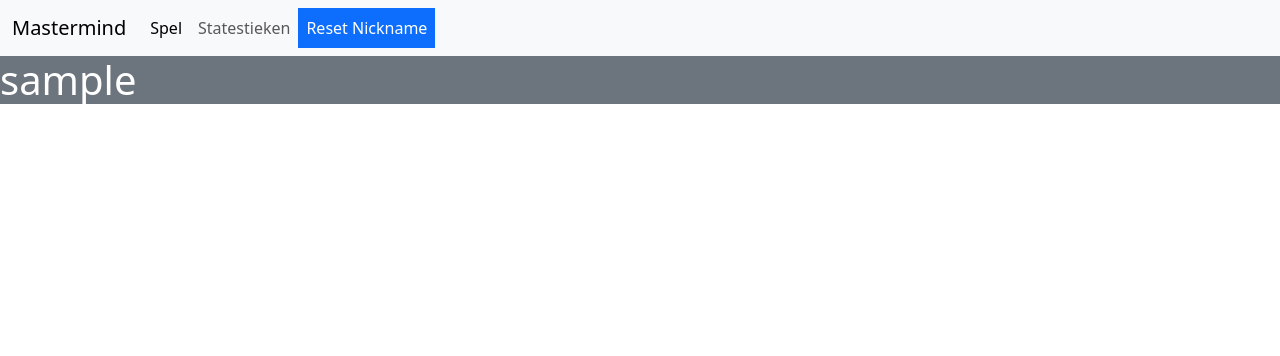
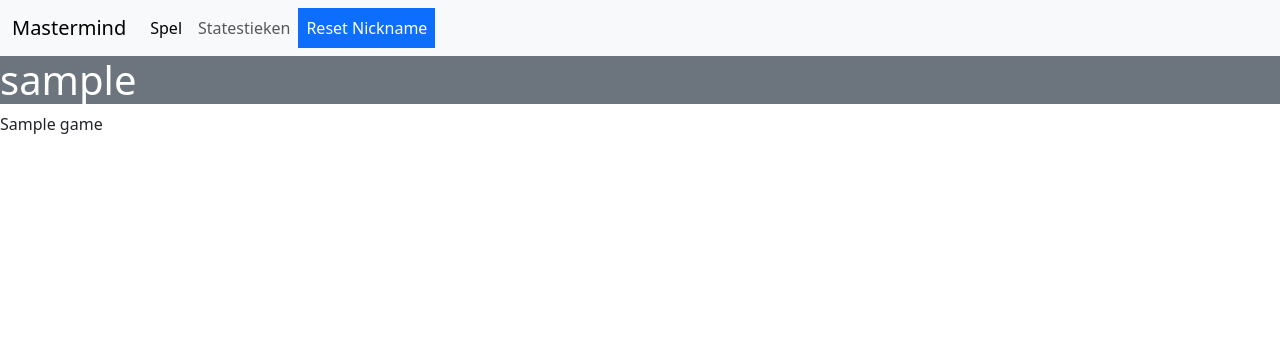
Before and after one commit to DerFranz33/python-herkansing-code, a Flask app: template mastermind-VM/templates/statistics.html in a window 1280 px wide. Shown: the top 356 px of the page. Run offline with Flask 3, Linux system fonts and the light colour scheme; the template is opened without the code that fills it: most values are stand-ins (such as "Sample title", 1, 10 or a date in 2020).

Commit message:
dunder method works

```diff
--- a/mastermind-VM/main.py
+++ b/mastermind-VM/main.py
@@ -286,14 +286,14 @@ def statistics():
         player_id = db.session.execute(db.select(Players).filter_by(nickname=session['nickname'])).scalar_one_or_none().id
         player_games = db.session.execute(db.select(Game).filter_by(players_id=player_id)).scalars().all()
 
-        print(player_games[0])
+        # print(player_games[0])
 
 
 
 
 
 
-        return render_template('statistics.html', nickname=session['nickname'])
+        return render_template('statistics.html', nickname=session['nickname'], player_games=player_games)
     return redirect(url_for('home'))
 
 
--- a/mastermind-VM/templates/statistics.html
+++ b/mastermind-VM/templates/statistics.html
@@ -2,4 +2,7 @@
 {% block title %}Statestieken{% endblock %}
 {% block content %}
     <h1 class="text-bg-secondary">{{nickname}}</h1>
+    {% for game in player_games %}
+        <p>{{game}}</p>
+    {% endfor %}
 {% endblock %}
```
Also changed, not shown: mastermind-VM/var/main-instance/project.db.
